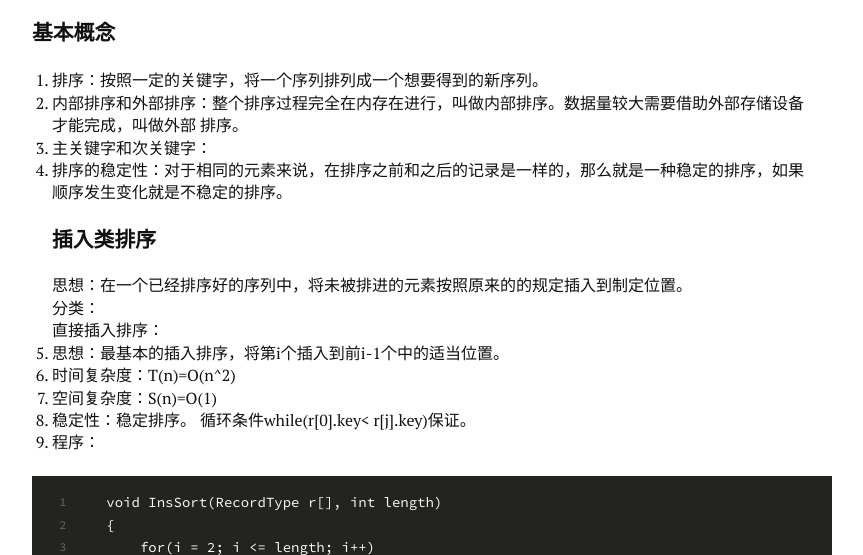
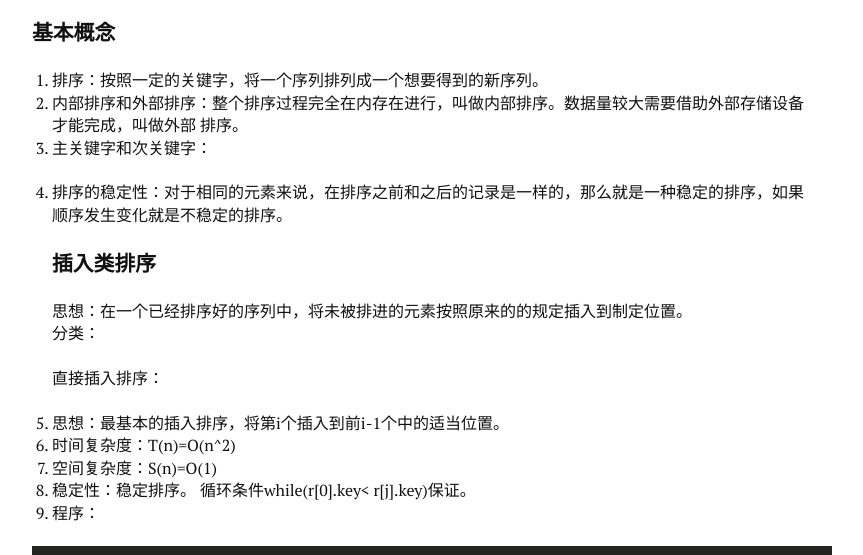
Before and after one commit to zhengjiad/zhengjiad.github.io, a plain HTML site: page 2016/08/22/排序/index.html in a window 1280 px wide. Shown: the part 178-733 px from the top of the page, without its empty margins (208-1071 px from the left). Drawn offline with Linux system fonts and the light colour scheme.

Commit message:
Site updated: 2016-08-23 15:22:14

```diff
--- a/2016/08/22/排序/index.html
+++ b/2016/08/22/排序/index.html
@@ -9,7 +9,8 @@
 排序：按照一定的关键字，将一个序列排列成一个想要得到的新序列。
 内部排序和外部排序：整个排序过程完全在内存在进行，叫做内部排序。数据量较大需要借助外部存储设备才能完成，叫做外部 排序。
 主关键字和次关键字：
-排序的稳定性：对于相同的元素来说，在排序之前和之后的记录是一样的，那么就是一种稳定的排序，如果顺序发生变化就是不稳定的排序。 插入类排序思想：在一个已经排序好的序列中，将未被排进的元">
+排序的稳定性：对于相同的元素来说，在排序之前和之后的记录是一样的，那么就是一种稳定的排序，如果顺序发生变化就是不稳定的排序。
+插入类排序思想：在一个已经排序好的序列中，将未被排进的">
 <meta property="og:type" content="article">
 <meta property="og:title" content="排序">
 <meta property="og:url" content="http://yoursite.com/2016/08/22/排序/index.html">
@@ -18,15 +19,17 @@
 排序：按照一定的关键字，将一个序列排列成一个想要得到的新序列。
 内部排序和外部排序：整个排序过程完全在内存在进行，叫做内部排序。数据量较大需要借助外部存储设备才能完成，叫做外部 排序。
 主关键字和次关键字：
-排序的稳定性：对于相同的元素来说，在排序之前和之后的记录是一样的，那么就是一种稳定的排序，如果顺序发生变化就是不稳定的排序。 插入类排序思想：在一个已经排序好的序列中，将未被排进的元">
-<meta property="og:updated_time" content="2016-08-23T07:18:36.979Z">
+排序的稳定性：对于相同的元素来说，在排序之前和之后的记录是一样的，那么就是一种稳定的排序，如果顺序发生变化就是不稳定的排序。
+插入类排序思想：在一个已经排序好的序列中，将未被排进的">
+<meta property="og:updated_time" content="2016-08-23T07:21:57.937Z">
 <meta name="twitter:card" content="summary">
 <meta name="twitter:title" content="排序">
 <meta name="twitter:description" content="基本概念
 排序：按照一定的关键字，将一个序列排列成一个想要得到的新序列。
 内部排序和外部排序：整个排序过程完全在内存在进行，叫做内部排序。数据量较大需要借助外部存储设备才能完成，叫做外部 排序。
 主关键字和次关键字：
-排序的稳定性：对于相同的元素来说，在排序之前和之后的记录是一样的，那么就是一种稳定的排序，如果顺序发生变化就是不稳定的排序。 插入类排序思想：在一个已经排序好的序列中，将未被排进的元">
+排序的稳定性：对于相同的元素来说，在排序之前和之后的记录是一样的，那么就是一种稳定的排序，如果顺序发生变化就是不稳定的排序。
+插入类排序思想：在一个已经排序好的序列中，将未被排进的">
 
 
     <link rel="icon" href="/favicon.png">
@@ -93,7 +96,10 @@
 <li>排序：按照一定的关键字，将一个序列排列成一个想要得到的新序列。</li>
 <li>内部排序和外部排序：整个排序过程完全在内存在进行，叫做内部排序。数据量较大需要借助外部存储设备才能完成，叫做外部 排序。</li>
 <li>主关键字和次关键字：</li>
-<li>排序的稳定性：对于相同的元素来说，在排序之前和之后的记录是一样的，那么就是一种稳定的排序，如果顺序发生变化就是不稳定的排序。 <h3 id="插入类排序"><a href="#插入类排序" class="headerlink" title="插入类排序"></a>插入类排序</h3>思想：在一个已经排序好的序列中，将未被排进的元素按照原来的的规定插入到制定位置。<br>分类：<br>直接插入排序：</li>
+<li><p>排序的稳定性：对于相同的元素来说，在排序之前和之后的记录是一样的，那么就是一种稳定的排序，如果顺序发生变化就是不稳定的排序。 </p>
+<h3 id="插入类排序"><a href="#插入类排序" class="headerlink" title="插入类排序"></a>插入类排序</h3><p>思想：在一个已经排序好的序列中，将未被排进的元素按照原来的的规定插入到制定位置。<br>分类：</p>
+<p>直接插入排序：</p>
+</li>
 <li>思想：最基本的插入排序，将第i个插入到前i-1个中的适当位置。</li>
 <li>时间复杂度：T(n)=O(n^2)</li>
 <li>空间复杂度：S(n)=O(1)</li>
```
Also changed, not shown: index.html (+4 -1 lines).
